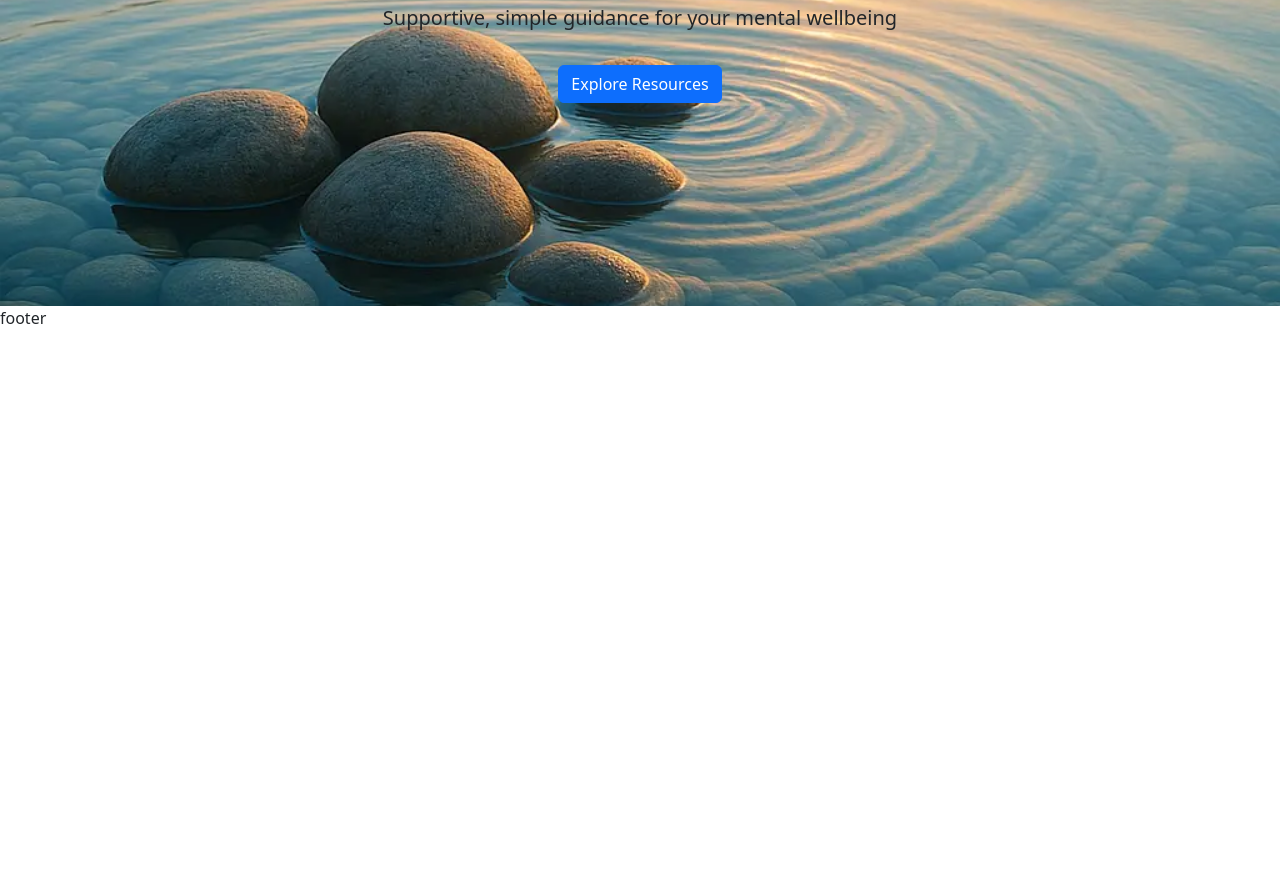
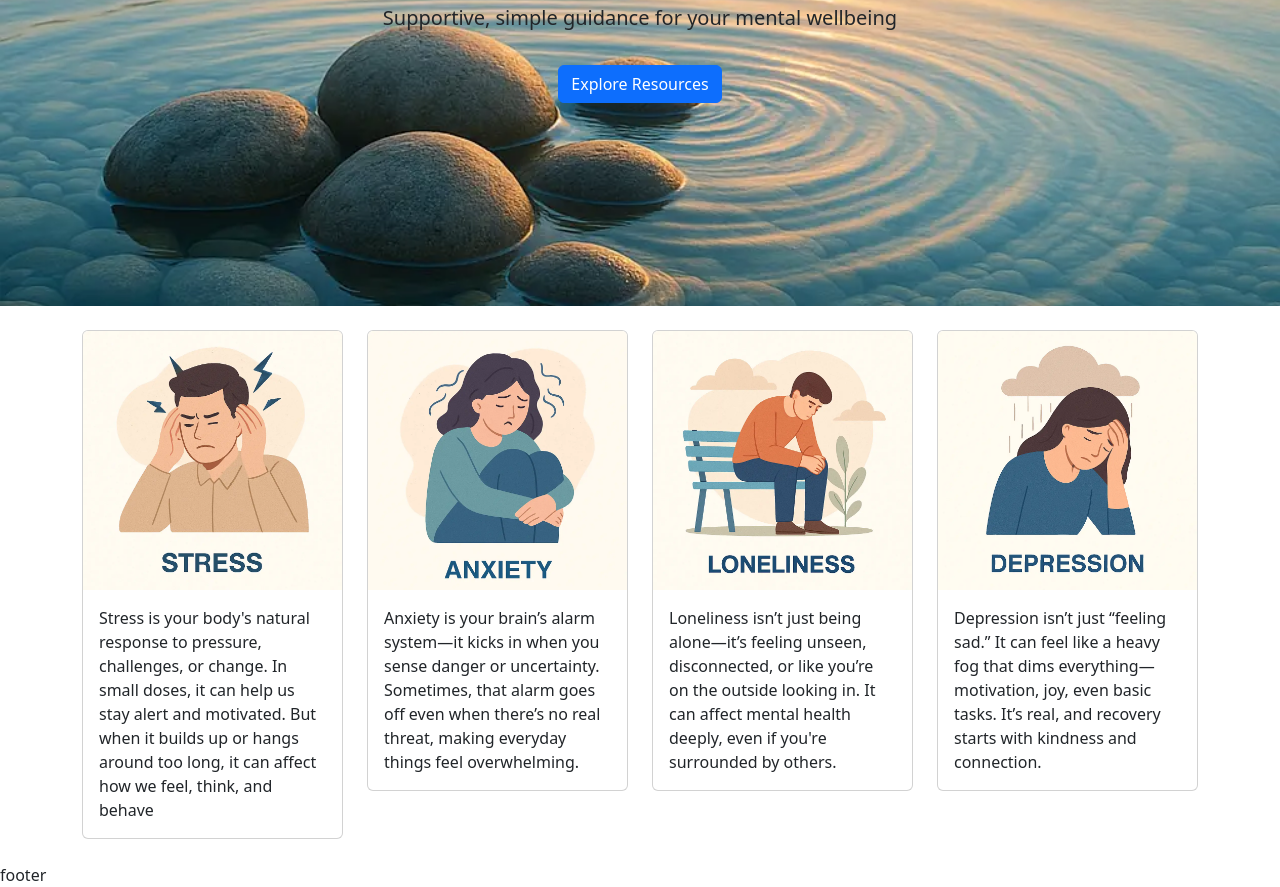
Before and after one commit to ShuaybAi/mental-health-awareness, a plain HTML site: page index.html in a window 1280 px wide. Shown: the part 368-1255 px from the top of the page. Before the commit the page ends 800 px from the top, so only its background shows below. Drawn offline with nearby package versions, Linux system fonts and the light colour scheme.

Commit message:
Add mental health info cards

```diff
--- a/assets/css/style.css
+++ b/assets/css/style.css
@@ -6,6 +6,11 @@
     --secondary-color: #42b42c;
     /* --highlight-color: ; */
     /* --highlight-color-light: ; */
+}
+
+body {
+    /* background-color: #fda000; */
+    /* color: var(--secondary-color); */
 }
 
 #navbar {
--- a/index.html
+++ b/index.html
@@ -67,7 +67,63 @@
 
     <!-- Main element to hold all key sections of the home page. Not part of the grid structure -->
     <main>
+        <div class="container py-4">
+            <div class="row row-cols-1 row-cols-md-2 row-cols-lg-4 g-4">
 
+                <div class="col">
+                    <div class="card">
+                        <!-- <div class="card-img-top"><i class="fas fa-bolt"></i></div> -->
+                        <img src="assets/images/stress.webp" class="card-img-top" alt="Person feeling stress">
+                        <div class="card-body">
+                            <!-- <h2 class="card-title h3">Stress</h2> -->
+                            <p class="card-text">Stress is your body's natural response to pressure, challenges, or
+                                change. In small doses, it can help us stay alert and motivated. But when it builds up
+                                or hangs around too long, it can affect how we feel, think, and behave</p>
+                        </div>
+                    </div>
+                </div>
+
+                <div class="col">
+                    <div class="card">
+                        <!-- <div class="card-icon"><i class="fas fa-face-frown"></i></div> -->
+                        <img src="assets/images/anxiety.webp" class="card-img-top" alt="Person feeling anxiety">
+                        <div class="card-body">
+                            <!-- <h2 class="card-title h3">Anxiety</h2> -->
+                            <p class="card-text">Anxiety is your brain’s alarm system—it kicks in when you sense danger
+                                or uncertainty. Sometimes, that alarm goes off even when there’s no real threat, making
+                                everyday things feel overwhelming.</p>
+                        </div>
+                    </div>
+                </div>
+
+                <div class="col">
+                    <div class="card">
+                        <!-- <div class="card-icon"><i class="fas fa-heart"></i></div> -->
+                        <img src="assets/images/loneliness.webp" class="card-img-top" alt="Person feeling loneliness">
+                        <div class="card-body">
+                            <!-- <h2 class="card-title h3">Loneliness</h2> -->
+                            <p class="card-text">Loneliness isn’t just being alone—it’s feeling unseen, disconnected, or
+                                like you’re on the outside looking in. It can affect mental health deeply, even if
+                                you're surrounded by others.</p>
+                        </div>
+                    </div>
+                </div>
+
+                <div class="col">
+                    <div class="card">
+                        <!-- <div class="card-icon"><i class="fas fa-cloud-rain"></i></div> -->
+                        <img src="assets/images/depression.webp" class="card-img-top" alt="Person feeling depression">
+                        <div class="card-body">
+                            <!-- <h2 class="card-title h3">Depression</h2> -->
+                            <p class="card-text">Depression isn’t just “feeling sad.” It can feel like a heavy fog that
+                                dims everything—motivation, joy, even basic tasks. It’s real, and recovery starts with
+                                kindness and connection.</p>
+                        </div>
+                    </div>
+                </div>
+
+            </div>
+        </div>
     </main>
 
     <!-- Footer -->
```
Also changed, not shown: assets/images/anxiety.webp (added), assets/images/depression.webp (added), assets/images/loneliness.webp (added), assets/images/stress.webp (added).
